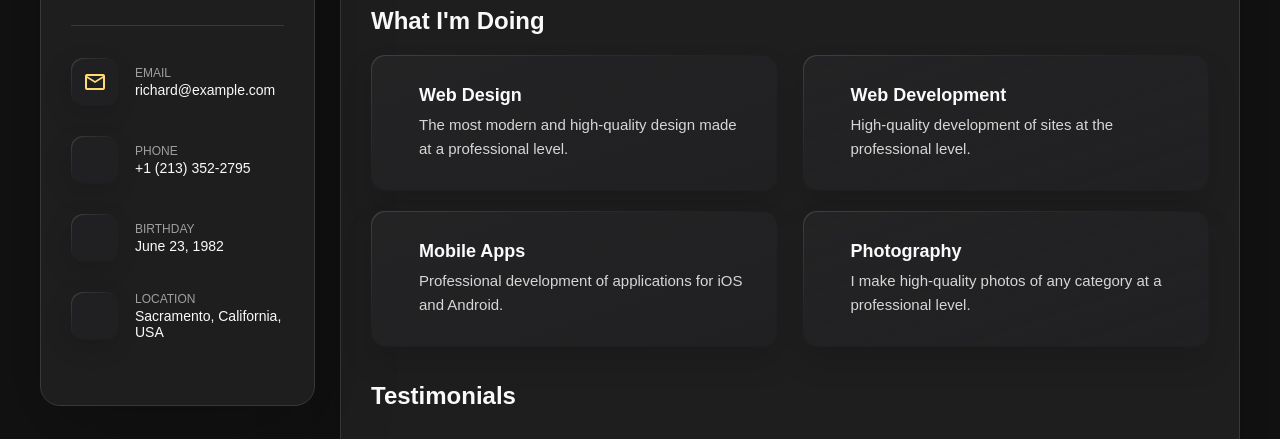
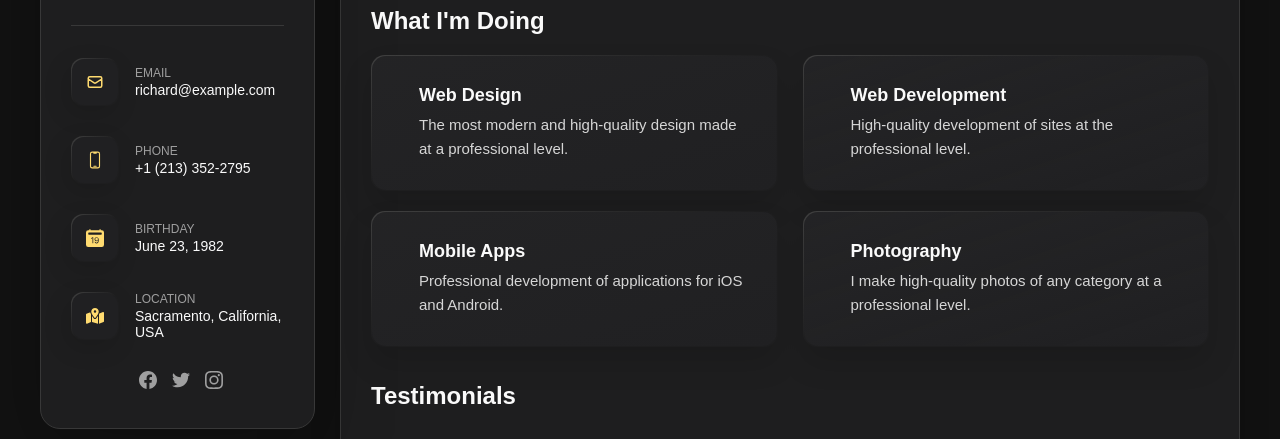
Before and after one commit to Mark1311/MyWeb_Portfolio, a React (Vite) app: page / in a window 1280 px wide. Shown: the part 336-775 px from the top of the page. Built offline with nearby package versions, Linux system fonts and the light colour scheme.

Commit message:
Install React_Icone lib and Add Icons in SideBar Tab

```diff
--- a/package.json
+++ b/package.json
@@ -12,6 +12,7 @@
   "dependencies": {
     "react": "^19.0.0",
     "react-dom": "^19.0.0",
+    "react-icons": "^5.5.0",
     "react-router-dom": "^7.4.1"
   },
   "devDependencies": {
--- a/src/Components/SideBarSection.jsx
+++ b/src/Components/SideBarSection.jsx
@@ -1,5 +1,12 @@
 import React from "react";
 import MyImage from "../img/my-avatar.png";
+import { HiOutlineDevicePhoneMobile } from "react-icons/hi2";
+import { HiOutlineMail } from "react-icons/hi";
+import { BsFillCalendar2DateFill } from "react-icons/bs";
+import { FaMapLocationDot } from "react-icons/fa6";
+import { BsFacebook } from "react-icons/bs";
+import { FaTwitter } from "react-icons/fa";
+import { SiInstagram } from "react-icons/si";
 
 function SideBarSection() {
   return (
@@ -27,10 +34,7 @@ function SideBarSection() {
           <ul className="contacts-list">
             <li className="contact-item">
               <div className="icon-box">
-              <span className="material-symbols-outlined">
-mail
-</span>
-
+              <HiOutlineMail />
               </div>
               <div className="contact-info">
                 <p className="contact-title">Email</p>
@@ -42,10 +46,11 @@ mail
 
             <li className="contact-item">
               <div className="icon-box">
-                <ion-icon name="phone-portrait-outline"></ion-icon>
+              <HiOutlineDevicePhoneMobile />
               </div>
               <div className="contact-info">
-                <p className="contact-title">Phone</p>
+                <p className="contact-title">Phone
+</p>
                 <a href="tel:+12133522795" className="contact-link">
                   +1 (213) 352-2795
                 </a>
@@ -54,7 +59,7 @@ mail
 
             <li className="contact-item">
               <div className="icon-box">
-                <ion-icon name="calendar-outline"></ion-icon>
+              <BsFillCalendar2DateFill />
               </div>
               <div className="contact-info">
                 <p className="contact-title">Birthday</p>
@@ -64,7 +69,7 @@ mail
 
             <li className="contact-item">
               <div className="icon-box">
-                <ion-icon name="location-outline"></ion-icon>
+              <FaMapLocationDot />
               </div>
               <div className="contact-info">
                 <p className="contact-title">Location</p>
@@ -78,19 +83,19 @@ mail
           <ul className="social-list">
             <li className="social-item">
               <a href="#" className="social-link">
-                <ion-icon name="logo-facebook"></ion-icon>
+              <BsFacebook />
               </a>
             </li>
 
             <li className="social-item">
               <a href="#" className="social-link">
-                <ion-icon name="logo-twitter"></ion-icon>
+              <FaTwitter />
               </a>
             </li>
 
             <li className="social-item">
               <a href="#" className="social-link">
-                <ion-icon name="logo-instagram"></ion-icon>
+              <SiInstagram />
               </a>
             </li>
           </ul>
```
Also changed, not shown: 1 other file (tests, documents, lock files or other folders).
